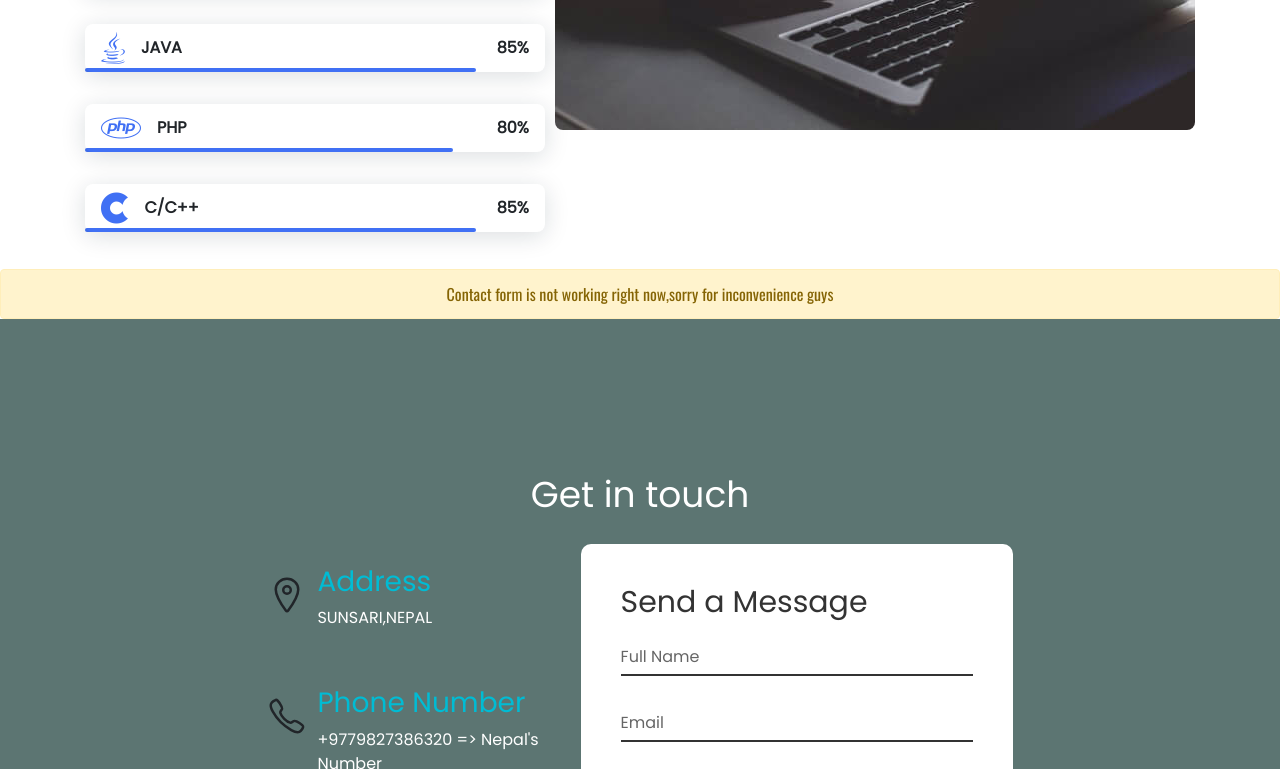
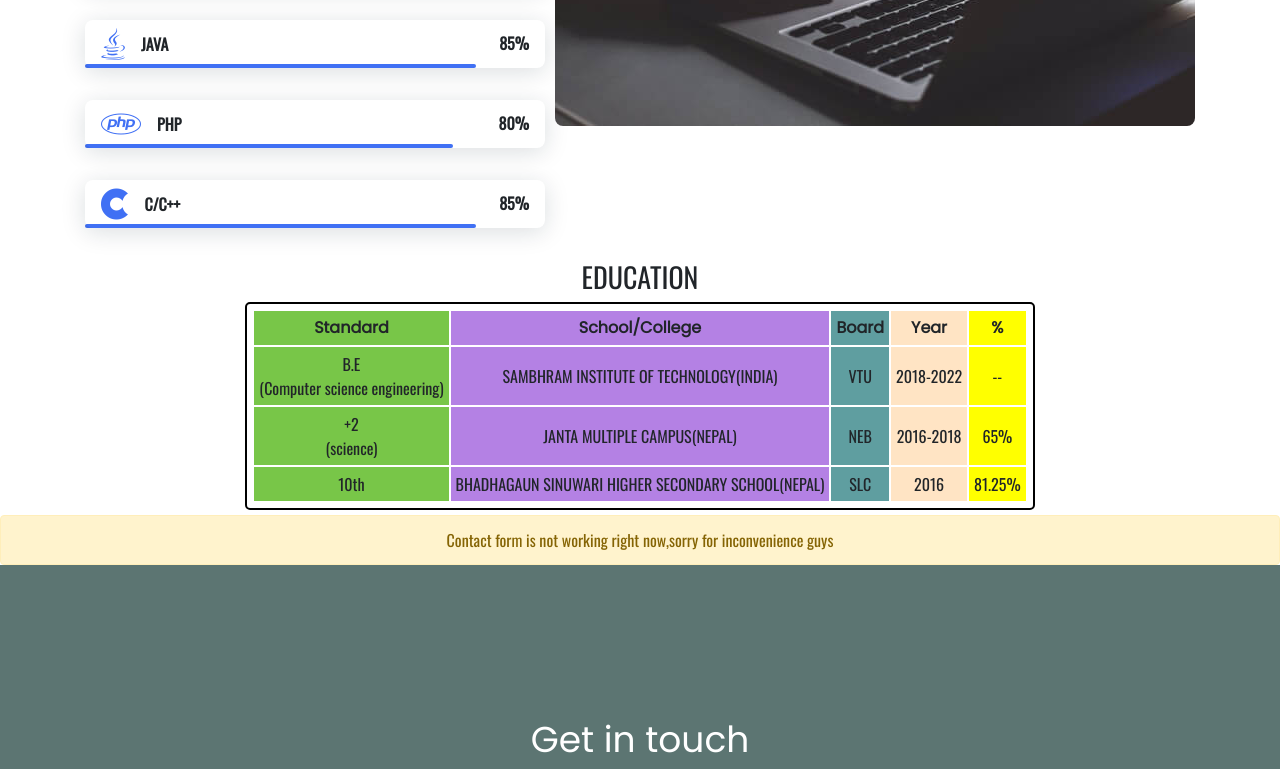
Before and after one commit to Satis9815/introduction-card, a plain HTML site: page index.html in a window 1280 px wide. Shown: the part 1644-2413 px from the top of the page. Drawn offline with nearby package versions, Linux system fonts and the light colour scheme.

Commit message:
Education section added

```diff
--- a/index.html
+++ b/index.html
@@ -26,6 +26,29 @@
       type="text/javascript"
       src="https://cdn.jsdelivr.net/npm/typed.js"
     ></script>
+    <style>
+      table{
+        border: 2px solid black;
+        border-radius: 5px;
+        margin: 5px auto;
+        border-collapse:separate;
+
+      }
+      .edu{
+        text-align: center;
+        font-family: 'Oswald';
+      }
+      table,td,span{
+        font-family: 'Oswald';
+      }
+      table,th,td{
+
+        padding: 5px;
+      }
+      td{
+        text-align: center;
+      }
+    </style>
   </head>
   <body>
     <!-- NAVBAR STARTS HERE -->
@@ -264,6 +287,47 @@
     </div>
     <!-- SKILLS PART END HERE  -->
 
+   <!-- EDUCATION PARTS START HERE  -->
+   <table>
+    <h3 class="edu">EDUCATION</h3>
+    <colgroup>
+        <col span="1" style="background-color:rgb(120, 198, 72)">
+        <col span="1" style="background-color: rgb(180, 129, 228);">
+        <col span="1" style="background-color: cadetblue;">
+        <col span="1" style="background-color: bisque;">
+        <col span="1" style="background-color: yellow;">
+      </colgroup>
+
+    <tr>
+      <th class="text-center">Standard</th>
+      <th class="text-center">School/College</th>
+      <th class="text-center">Board</th>
+      <th class="text-center">Year</th>
+      <th class="text-center">%</th>
+    </tr>
+    <tr>
+      <td class="text-center">B.E <br><span>(Computer science engineering)</span></td>
+      <td>SAMBHRAM INSTITUTE OF TECHNOLOGY(INDIA)</td>
+      <td>VTU</td>
+      <td>2018-2022</td>
+      <td>--</td>
+    </tr>
+      <td class="text-center">+2<br><span>(science)</span></td>
+      <td>JANTA MULTIPLE CAMPUS(NEPAL)</td>
+      <td>NEB</td>
+      <td>2016-2018</td>
+      <td>65%</td>
+    </tr>
+    <tr>
+      <td class="text-center">10th</td>
+      <td>BHADHAGAUN SINUWARI HIGHER SECONDARY SCHOOL(NEPAL)</td>
+      <td>SLC</td>
+      <td>2016</td>
+      <td>81.25%</td>
+    </tr>
+</table>
+   <!-- EDUCATION PARTS END HERE  -->
+
     <!-- CONTACT PART START HERE  -->
     <div class="alert alert-warning text-center  mb-0 sorry-alert" role="alert">
       Contact form is not working right now,sorry for inconvenience guys
```
